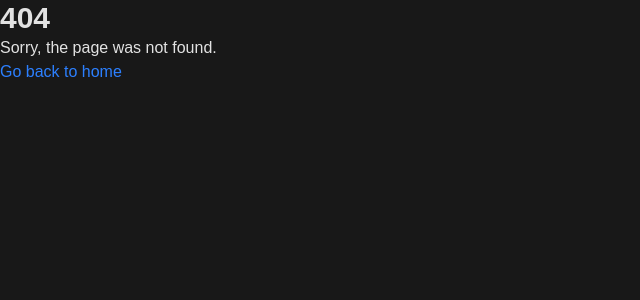
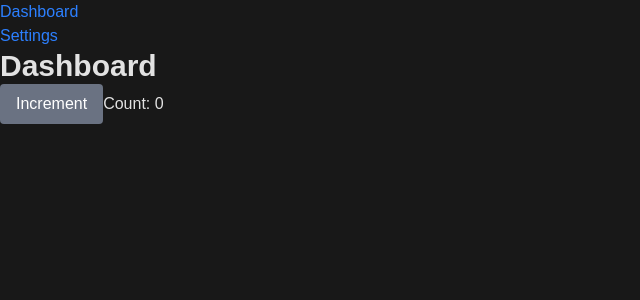
Before and after one commit to stefanbgh/next-js, a Next.js app: page /dashboard in a window 1280 px wide. Before the commit this address had no page. Shown: the top 300 px of the page, without its empty margins (0-640 px from the left). Built offline with nearby package versions, Linux system fonts and the light colour scheme.

Commit message:
templates

```diff
--- /dev/null
+++ b/src/app/(admin)/dashboard/page.tsx
@@ -0,0 +1,7 @@
+export default function Dashboard() {
+	return (
+		<section>
+			<h2>Dashboard</h2>
+		</section>
+	);
+}
--- /dev/null
+++ b/src/app/(admin)/layout.tsx
@@ -0,0 +1,14 @@
+import { Metadata } from "next";
+
+export const metadata: Metadata = {
+	title: "Dashboard",
+	description: "Admin dashboard",
+};
+
+export default function AdminLayout({
+	children,
+}: {
+	children: React.ReactNode;
+}) {
+	return <>{children}</>;
+}
--- /dev/null
+++ b/src/app/(admin)/settings/page.tsx
@@ -0,0 +1,7 @@
+export default function Settings() {
+	return (
+		<section>
+			<h2>Settings</h2>
+		</section>
+	);
+}
--- /dev/null
+++ b/src/app/(admin)/template.tsx
@@ -0,0 +1,32 @@
+"use client";
+
+import Link from "next/link";
+import { ReactNode, useState } from "react";
+
+interface IProps {
+	children: ReactNode;
+}
+
+export default function AdminTemplate({ children }: IProps) {
+	const [count, setCount] = useState<number>(0);
+
+	return (
+		<div>
+			<nav>
+				<ul>
+					<li>
+						<Link href="/dashboard">Dashboard</Link>
+					</li>
+					<li>
+						<Link href="/settings">Settings</Link>
+					</li>
+				</ul>
+			</nav>
+			{children}
+			<div>
+				<button onClick={() => setCount(count + 1)}>Increment</button>
+				<span>Count: {count}</span>
+			</div>
+		</div>
+	);
+}
--- a/src/app/(auth)/layout.tsx
+++ b/src/app/(auth)/layout.tsx
@@ -7,7 +7,7 @@ export const metadata: Metadata = {
 	description: "The authentication page",
 };
 
-export default function PostLayout({
+export default function AuthLayout({
 	children,
 }: Readonly<{
 	children: React.ReactNode;
```
